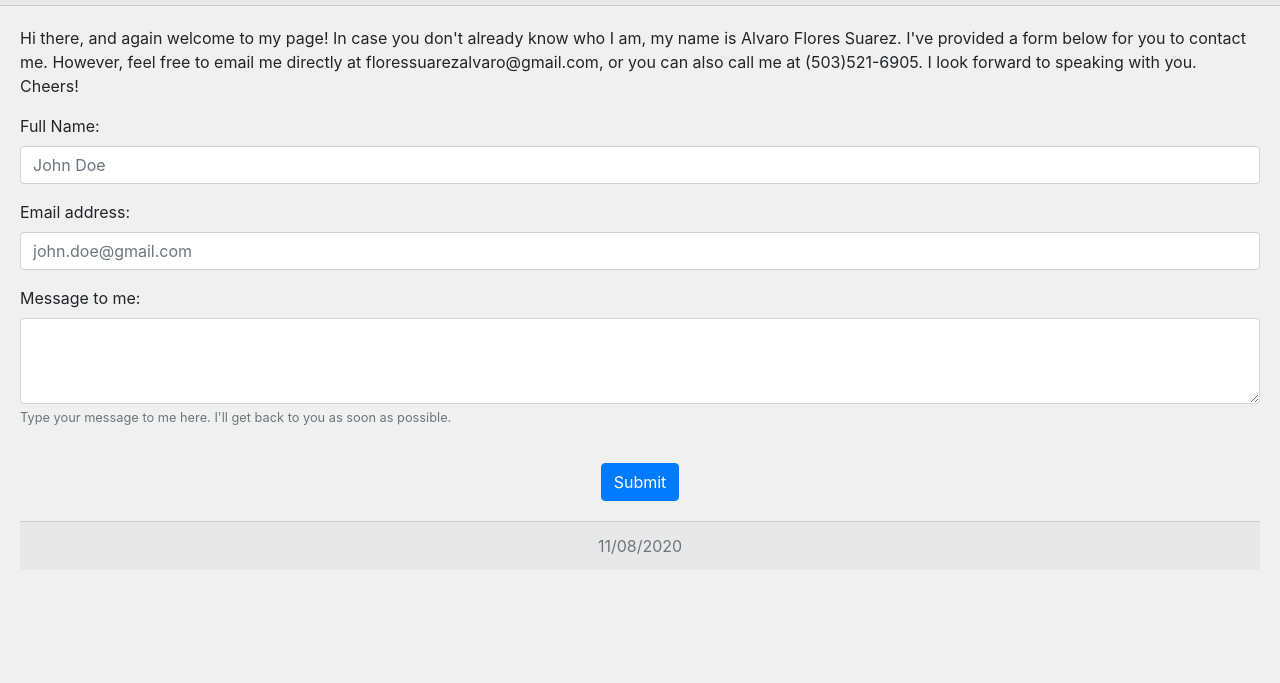
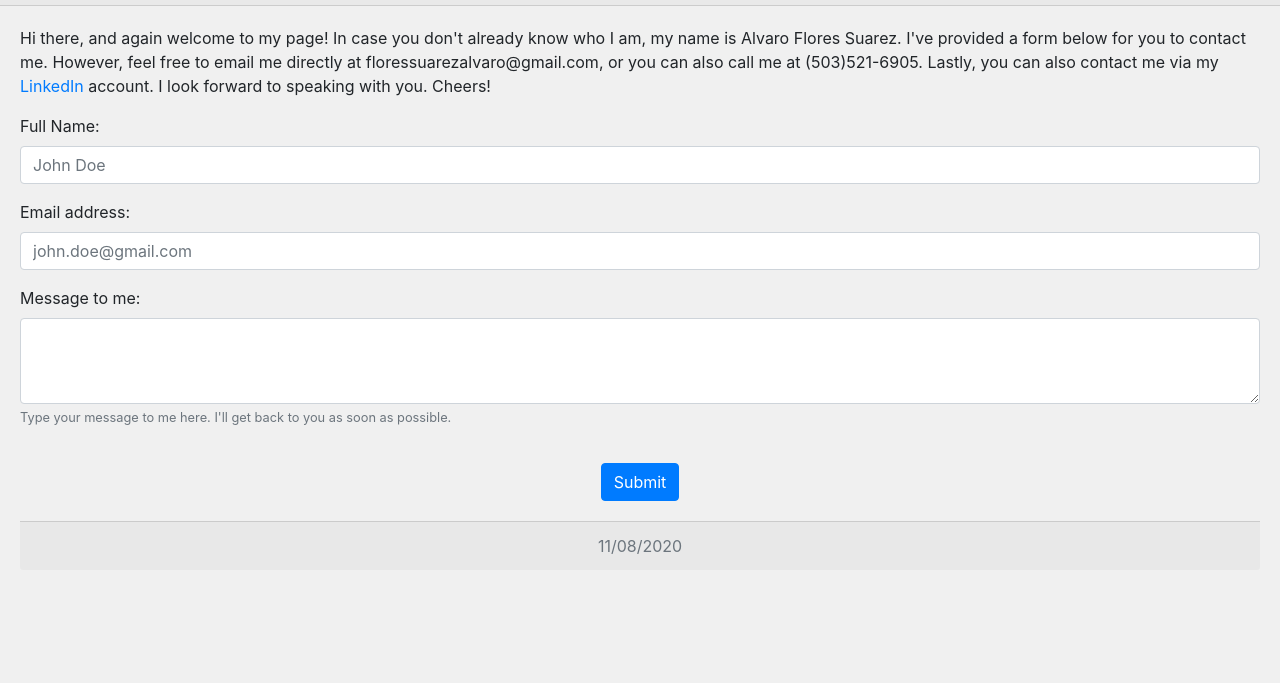
Before and after one commit to floressuarezalvaro/portfolio, a plain HTML site: page contact.html in a window 1280 px wide. Shown: the part 117-800 px from the top of the page. Drawn offline with nearby package versions, Linux system fonts and the light colour scheme.

Commit message:
added linkedin

```diff
--- a/contact.html
+++ b/contact.html
@@ -50,7 +50,9 @@
     </div>
 
     <div class="card-body">
-      <p>Hi there, and again welcome to my page! In case you don't already know who I am, my name is Alvaro Flores Suarez. I've provided a form below for you to contact me. However, feel free to email me directly at floressuarezalvaro@gmail.com, or you can also call me at (503)521-6905. I look forward to speaking with you. Cheers! </p>
+      <p>Hi there, and again welcome to my page! In case you don't already know who I am, my name is Alvaro Flores Suarez. I've provided a form below for you to contact me. However, feel free to email me directly at floressuarezalvaro@gmail.com, or you can also call me at (503)521-6905.
+        Lastly, you can also contact me via my <a href="https://www.linkedin.com/in/afloressuarez/">LinkedIn</a> account.
+        I look forward to speaking with you. Cheers! </p>
       <form>
         <div class="form-group">
           <label for="fullNameExampleInput">Full Name:</label>
```
